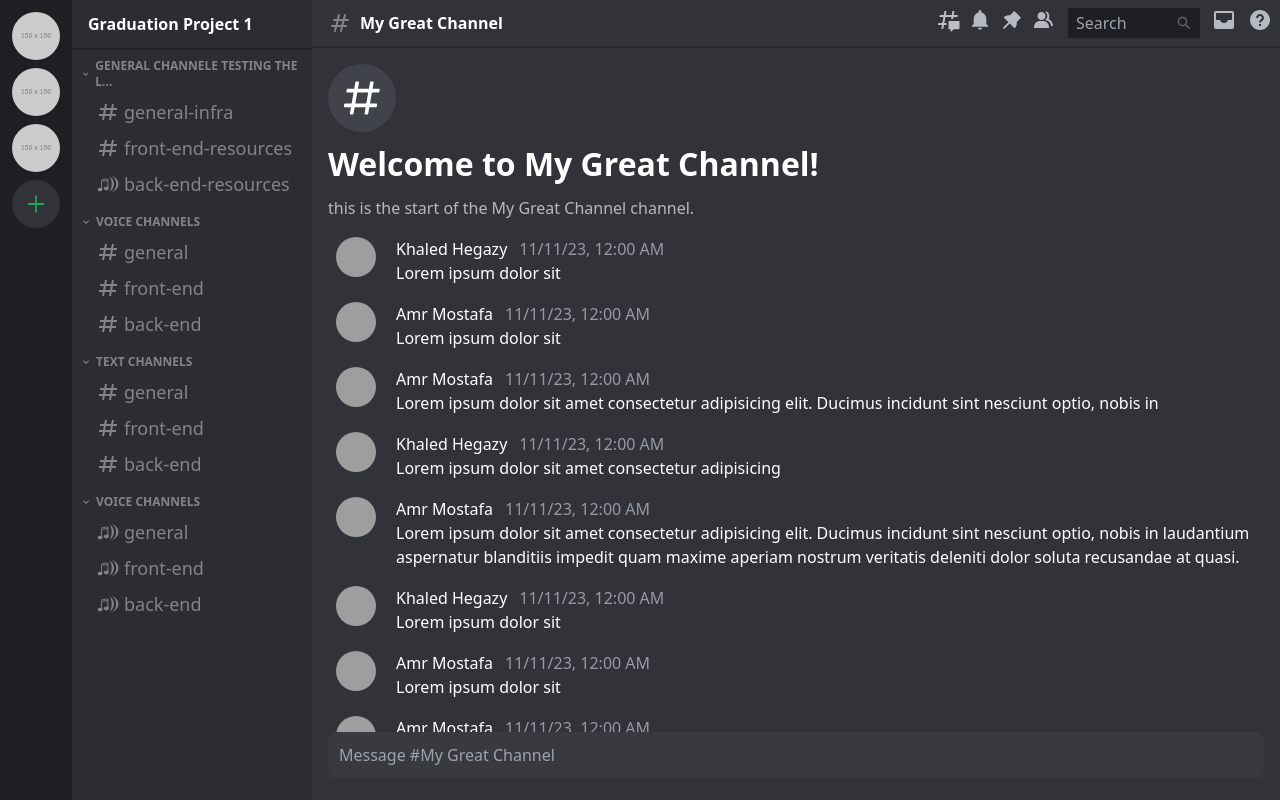
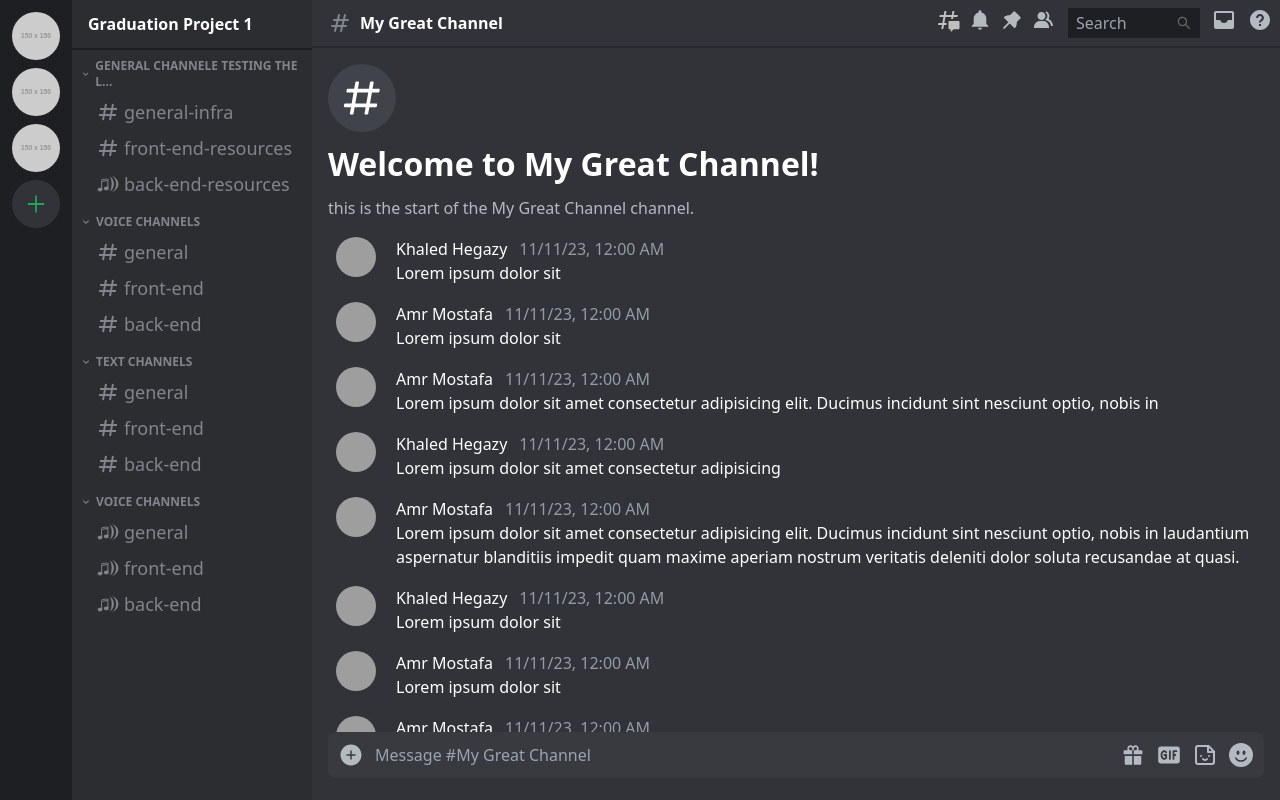
Before and after one commit to AmrMustafa13/piscord, a React (Vite) app in the folder client/: page /channels/1/1 in a window 1280 px wide. Built offline with nearby package versions, Linux system fonts and the light colour scheme; grey boxes are pictures that could not be loaded.

Commit message:
Add Icons Styling in Typing Area

```diff
--- a/client/src/components/Chat/TypingField.tsx
+++ b/client/src/components/Chat/TypingField.tsx
@@ -1,4 +1,8 @@
-import React, { FC } from "react";
+import { FC } from "react";
+import { AiFillGift, AiFillPlusCircle } from "react-icons/ai";
+import { HiMiniGif } from "react-icons/hi2";
+import { LuSticker } from "react-icons/lu";
+import { BsFillEmojiSmileFill } from "react-icons/bs";
 
 interface Props {
   channelTitle: string;
@@ -6,11 +10,16 @@ interface Props {
 const TypingField: FC<Props> = ({ channelTitle }) => {
   return (
     <div className="h-[68px] flex-shrink-0 px-4">
-      <div className="bg-[#383a40] p-[11px] flex rounded-lg">
+      <div className="bg-[#383a40] p-[11px] flex items-center gap-3 rounded-lg">
+        <AiFillPlusCircle className="typing-icon" />
         <input
           className="border-none outline-none flex-1 bg-transparent"
           placeholder={`Message #${channelTitle}`}
         />
+        <AiFillGift className="typing-icon" />
+        <HiMiniGif className="typing-icon" />
+        <LuSticker className="typing-icon" />
+        <BsFillEmojiSmileFill className="typing-icon" />
       </div>
     </div>
   );
--- a/client/src/index.css
+++ b/client/src/index.css
@@ -2,8 +2,13 @@
 @tailwind components;
 @tailwind utilities;
 
+/* Will Be Separated into different files */
 @layer components {
   .chat-nav-icon {
-    @apply w-6 h-6 text-[#b5bac1] hover:text-[#dbdee1];
+    @apply w-6 h-6 text-[#b5bac1] hover:text-[#dbdee1] cursor-pointer;
+  }
+
+  .typing-icon {
+    @apply w-6 h-6 text-[#b5bac1] hover:text-[#dbdee1] cursor-pointer;
   }
 }
```
